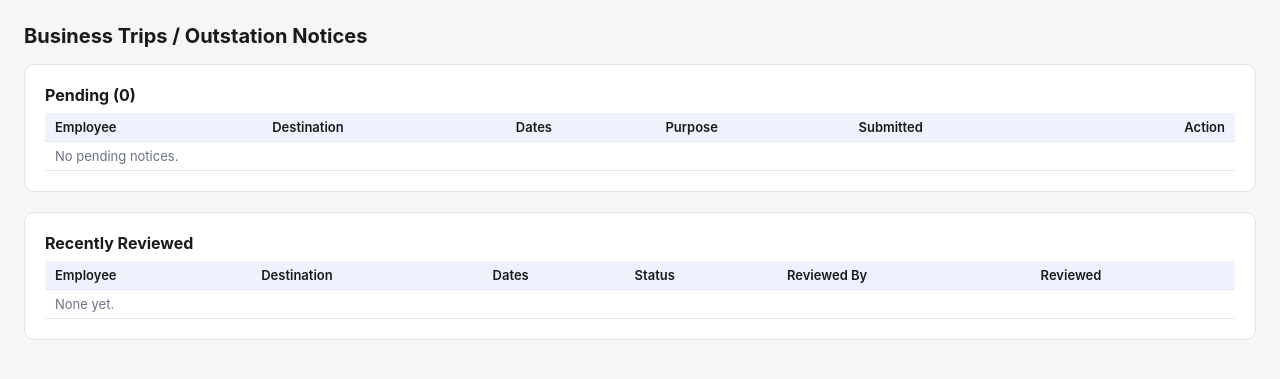
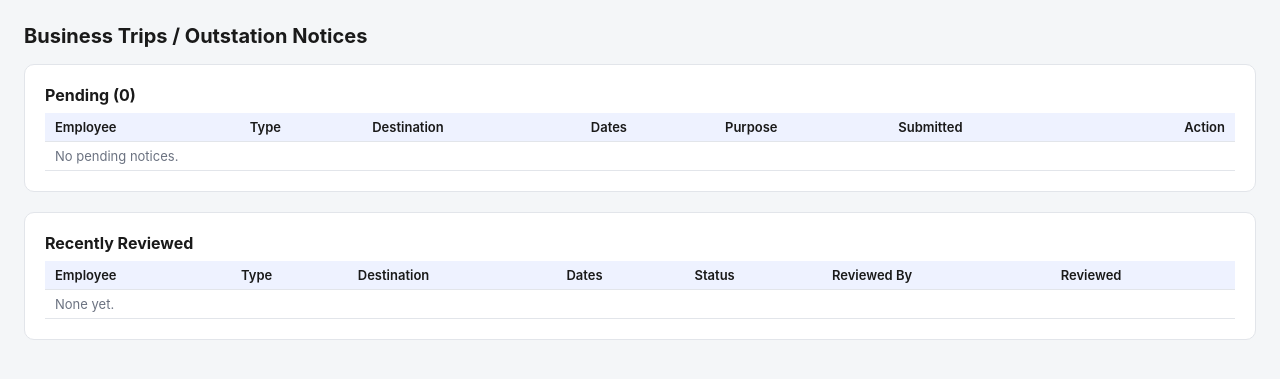
Before and after one commit to ylindalim-bit/tmb-hrms, a Flask app: page /business-trips in a window 1280 px wide. Shown: the part 97-476 px from the top of the page. Run offline with Flask 3, Linux system fonts and the light colour scheme; the visitor is signed in with stand-in values (Sample User, id 1); data that the repository does not hold is empty; parts of the project's set-up code (start-up, migrations or seed data) failed here and were passed over.

Commit message:
Add a Type dropdown to the Business Trip notice, incl. Unrecorded Leave
The Business Trip / Out-Duty / Training Notice page had no way to
categorize the notice. Adds notice_type (Business Trip / Out-Duty /
Training / Unrecorded Leave) as a dropdown on the staff form, shown
in both the staff's own list and the HR admin review page.

Co-Authored-By: Claude Sonnet 5 <noreply@anthropic.com>

```diff
--- a/app.py
+++ b/app.py
@@ -149,6 +149,7 @@ if not os.path.exists(DB_PATH):
     _bootstrap_conn.close()
 DOCUMENT_TYPES = ["Job Application Form", "IC / Passport Copy", "Letter of Employment", "Confirmation Letter",
                    "Resignation Letter", "CP22A", "e-Stamping Certificate", "TP3 (Prior Employer Income)", "Other"]
+BUSINESS_TRIP_TYPES = ["Business Trip", "Out-Duty", "Training", "Unrecorded Leave"]
 ALLOWED_DOC_EXTENSIONS = {"pdf", "doc", "docx", "jpg", "jpeg", "png"}
 ALLOWED_PHOTO_EXTENSIONS = {"jpg", "jpeg", "png"}
 RACE_OPTIONS = ["Malay", "Chinese", "Iban", "Kadazan", "Other"]
@@ -2673,6 +2674,9 @@ def portal_business_trip():
     emp = current_portal_employee(db)
     error = None
     if request.method == "POST":
+        notice_type = request.form.get("notice_type") or "Business Trip"
+        if notice_type not in BUSINESS_TRIP_TYPES:
+            notice_type = "Business Trip"
         destination = request.form.get("destination", "").strip()
         start_date = request.form.get("start_date", "")
         end_date = request.form.get("end_date", "")
@@ -2683,9 +2687,9 @@ def portal_business_trip():
             error = "End date cannot be before start date."
         else:
             db.execute(
-                """INSERT INTO business_trips (emp_id, destination, start_date, end_date, purpose, status, submitted_at)
-                   VALUES (?,?,?,?,?,'Pending',?)""",
-                (emp["emp_id"], destination, start_date, end_date, purpose,
+                """INSERT INTO business_trips (emp_id, notice_type, destination, start_date, end_date, purpose, status, submitted_at)
+                   VALUES (?,?,?,?,?,?,'Pending',?)""",
+                (emp["emp_id"], notice_type, destination, start_date, end_date, purpose,
                  datetime.datetime.now().isoformat(timespec="seconds")),
             )
             db.commit()
@@ -2694,7 +2698,8 @@ def portal_business_trip():
     my_trips = db.execute(
         "SELECT * FROM business_trips WHERE emp_id=? ORDER BY submitted_at DESC", (emp["emp_id"],)
     ).fetchall()
-    return render_template("portal_business_trip.html", emp=emp, trips=my_trips, error=error)
+    return render_template("portal_business_trip.html", emp=emp, trips=my_trips, error=error,
+                            notice_types=BUSINESS_TRIP_TYPES)
 
 
 @app.route("/portal/photo")
@@ -3490,6 +3495,11 @@ def hr_migrate_schema():
             id INTEGER PRIMARY KEY AUTOINCREMENT, emp_id TEXT NOT NULL REFERENCES employees(emp_id),
             updated_at TEXT NOT NULL, hr_viewed_at TEXT)""")
         applied.append("table: profile_update_log")
+    if "business_trips" in existing_tables:
+        bt_cols = [r[1] for r in db.execute("PRAGMA table_info(business_trips)").fetchall()]
+        if "notice_type" not in bt_cols:
+            db.execute("ALTER TABLE business_trips ADD COLUMN notice_type TEXT NOT NULL DEFAULT 'Business Trip'")
+            applied.append("business_trips.notice_type")
     if "attendance_daily" not in existing_tables:
         db.execute("""CREATE TABLE attendance_daily (
             id INTEGER PRIMARY KEY AUTOINCREMENT, emp_id TEXT NOT NULL REFERENCES employees(emp_id),
--- a/schema.sql
+++ b/schema.sql
@@ -377,6 +377,7 @@ CREATE TABLE leave_requests (
 CREATE TABLE business_trips (
     id             INTEGER PRIMARY KEY AUTOINCREMENT,
     emp_id         TEXT NOT NULL REFERENCES employees(emp_id),
+    notice_type    TEXT NOT NULL DEFAULT 'Business Trip',  -- Business Trip / Out-Duty / Training / Unrecorded Leave
     destination    TEXT NOT NULL,
     start_date     TEXT NOT NULL,
     end_date       TEXT NOT NULL,
--- a/templates/business_trips_admin.html
+++ b/templates/business_trips_admin.html
@@ -8,12 +8,13 @@
   <div class="table-wrap">
   <table>
     <thead>
-      <tr><th class="text">Employee</th><th class="text">Destination</th><th class="text">Dates</th><th class="text">Purpose</th><th class="text">Submitted</th><th>Action</th></tr>
+      <tr><th class="text">Employee</th><th class="text">Type</th><th class="text">Destination</th><th class="text">Dates</th><th class="text">Purpose</th><th class="text">Submitted</th><th>Action</th></tr>
     </thead>
     <tbody>
       {% for t in pending %}
       <tr>
         <td class="text">{{ t.emp_id }} &mdash; {{ t.full_name }}</td>
+        <td class="text">{{ t.notice_type }}</td>
         <td class="text">{{ t.destination }}</td>
         <td class="text">{{ t.start_date }} &ndash; {{ t.end_date }}</td>
         <td class="text">{{ t.purpose or "" }}</td>
@@ -30,7 +31,7 @@
         </td>
       </tr>
       {% else %}
-      <tr><td colspan="6" class="text" style="color:var(--muted);">No pending notices.</td></tr>
+      <tr><td colspan="7" class="text" style="color:var(--muted);">No pending notices.</td></tr>
       {% endfor %}
     </tbody>
   </table>
@@ -42,12 +43,13 @@
   <div class="table-wrap">
   <table>
     <thead>
-      <tr><th class="text">Employee</th><th class="text">Destination</th><th class="text">Dates</th><th class="text">Status</th><th class="text">Reviewed By</th><th class="text">Reviewed</th></tr>
+      <tr><th class="text">Employee</th><th class="text">Type</th><th class="text">Destination</th><th class="text">Dates</th><th class="text">Status</th><th class="text">Reviewed By</th><th class="text">Reviewed</th></tr>
     </thead>
     <tbody>
       {% for t in reviewed %}
       <tr>
         <td class="text">{{ t.emp_id }} &mdash; {{ t.full_name }}</td>
+        <td class="text">{{ t.notice_type }}</td>
         <td class="text">{{ t.destination }}</td>
         <td class="text">{{ t.start_date }} &ndash; {{ t.end_date }}</td>
         <td class="text">
@@ -57,7 +59,7 @@
         <td class="text">{{ t.reviewed_at }}</td>
       </tr>
       {% else %}
-      <tr><td colspan="6" class="text" style="color:var(--muted);">None yet.</td></tr>
+      <tr><td colspan="7" class="text" style="color:var(--muted);">None yet.</td></tr>
       {% endfor %}
     </tbody>
   </table>
```
Also changed, not shown: templates/portal_business_trip.html (+10 -2 lines).
